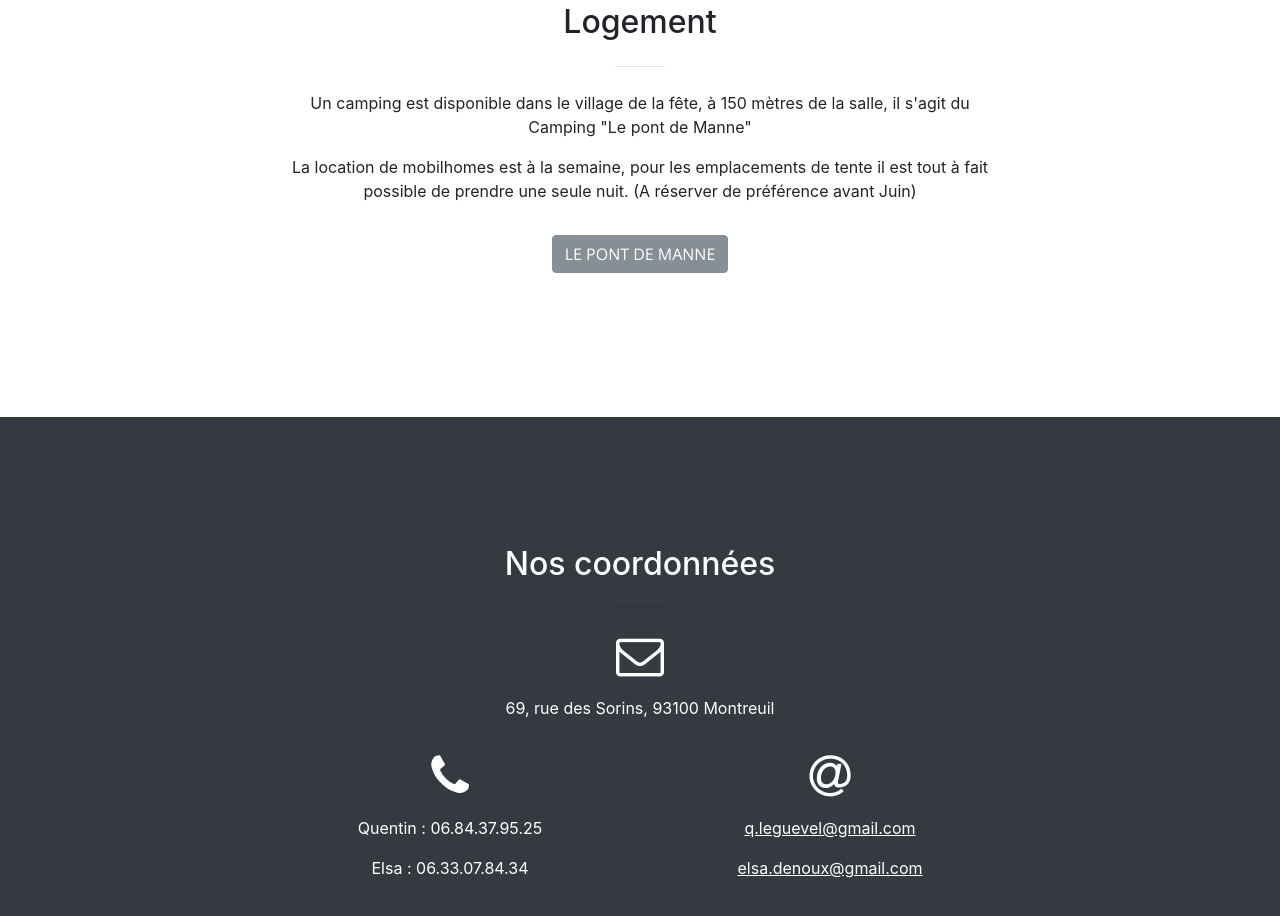
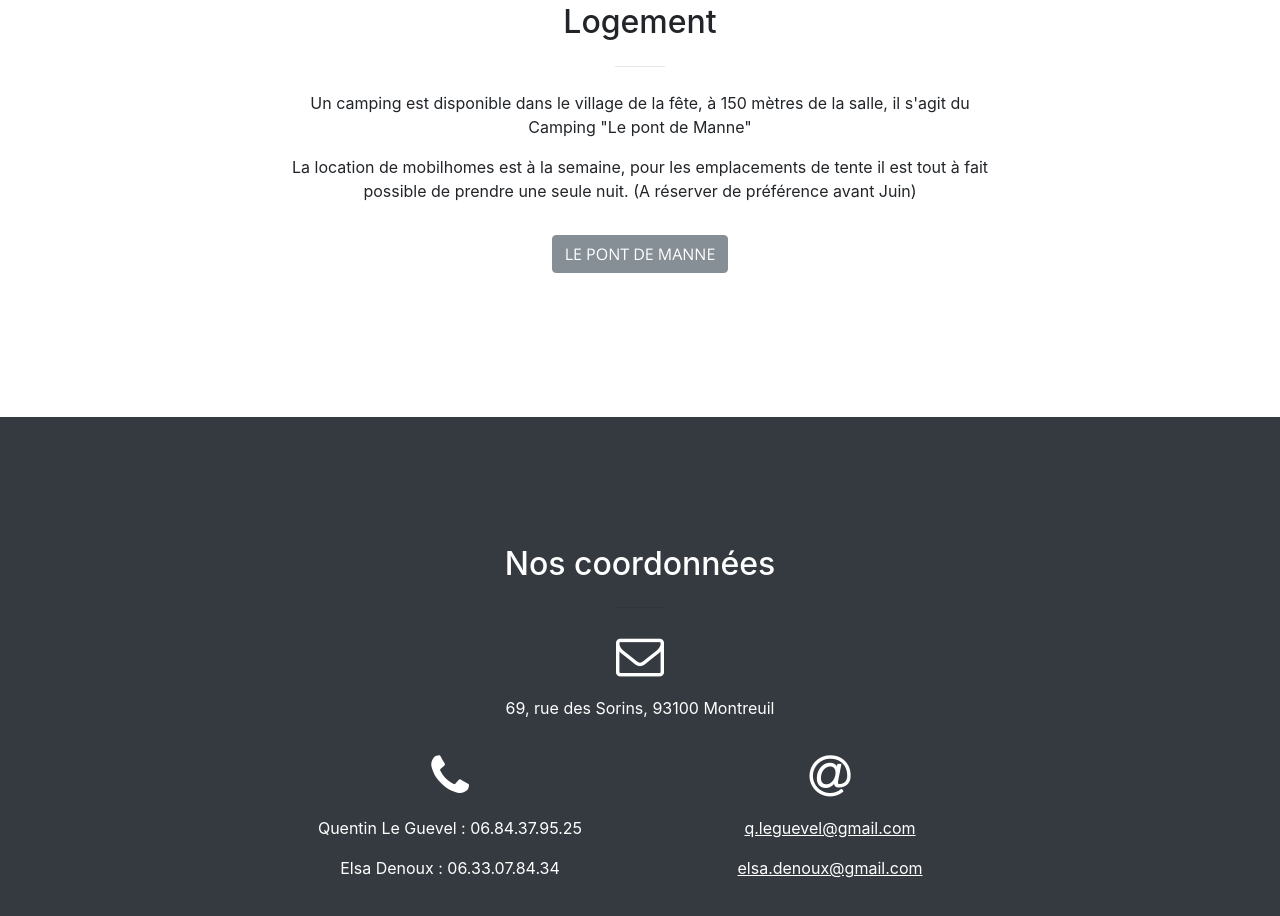
Before and after one commit to bmaruani/mariage-quentinetelsa, a website with bundled scripts: page index.html in a window 1280 px wide. Shown: the part 3603-4519 px from the top of the page. Built offline with nearby package versions, Linux system fonts and the light colour scheme; a web font is replaced by a local one.

Commit message:
add lastname

```diff
--- a/index.html
+++ b/index.html
@@ -149,8 +149,8 @@
         <div class="row pt-3">
           <div class="col-lg-4 ml-auto text-center">
             <i class="fa fa-phone fa-3x mb-3 sr-contact"></i>
-            <p>Quentin : 06.84.37.95.25</p>
-            <p>Elsa : 06.33.07.84.34</p>
+            <p>Quentin Le Guevel : 06.84.37.95.25</p>
+            <p>Elsa Denoux : 06.33.07.84.34</p>
           </div>
           <div class="col-lg-4 mr-auto text-center">
             <i class="fa fa-at fa-3x mb-3 sr-contact"></i>
```
